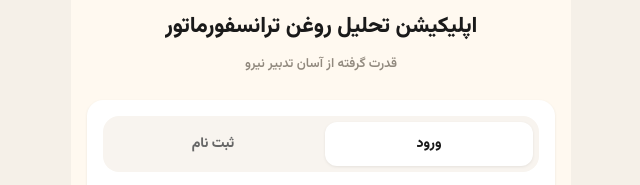
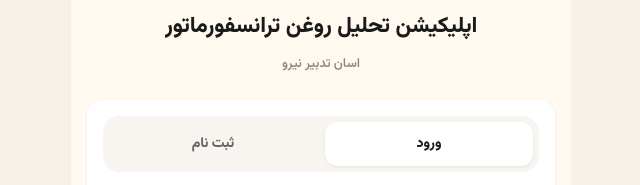
Before and after one commit to Arashdma/oil-dga-app, a plain HTML site: page auth.html in a window 1280 px wide. Shown: the part 221-406 px from the top of the page, 319-959 px from the left. Drawn offline with nearby package versions, Linux system fonts and the light colour scheme.

Commit message:
Update login brand text

```diff
--- a/auth.html
+++ b/auth.html
@@ -28,7 +28,7 @@
       <div class="hero-copy auth-hero-copy">
         <img class="auth-hero-logo" src="assets/logo.png" alt="لوگوی آسان تدبیر نیرو" />
         <h1>اپلیکیشن تحلیل روغن ترانسفورماتور</h1>
-        <p class="auth-hero-powered">قدرت گرفته از آسان تدبیر نیرو</p>
+        <p class="auth-hero-powered">اسان‌ تدبیر نیرو</p>
       </div>
     </section>
 
```
